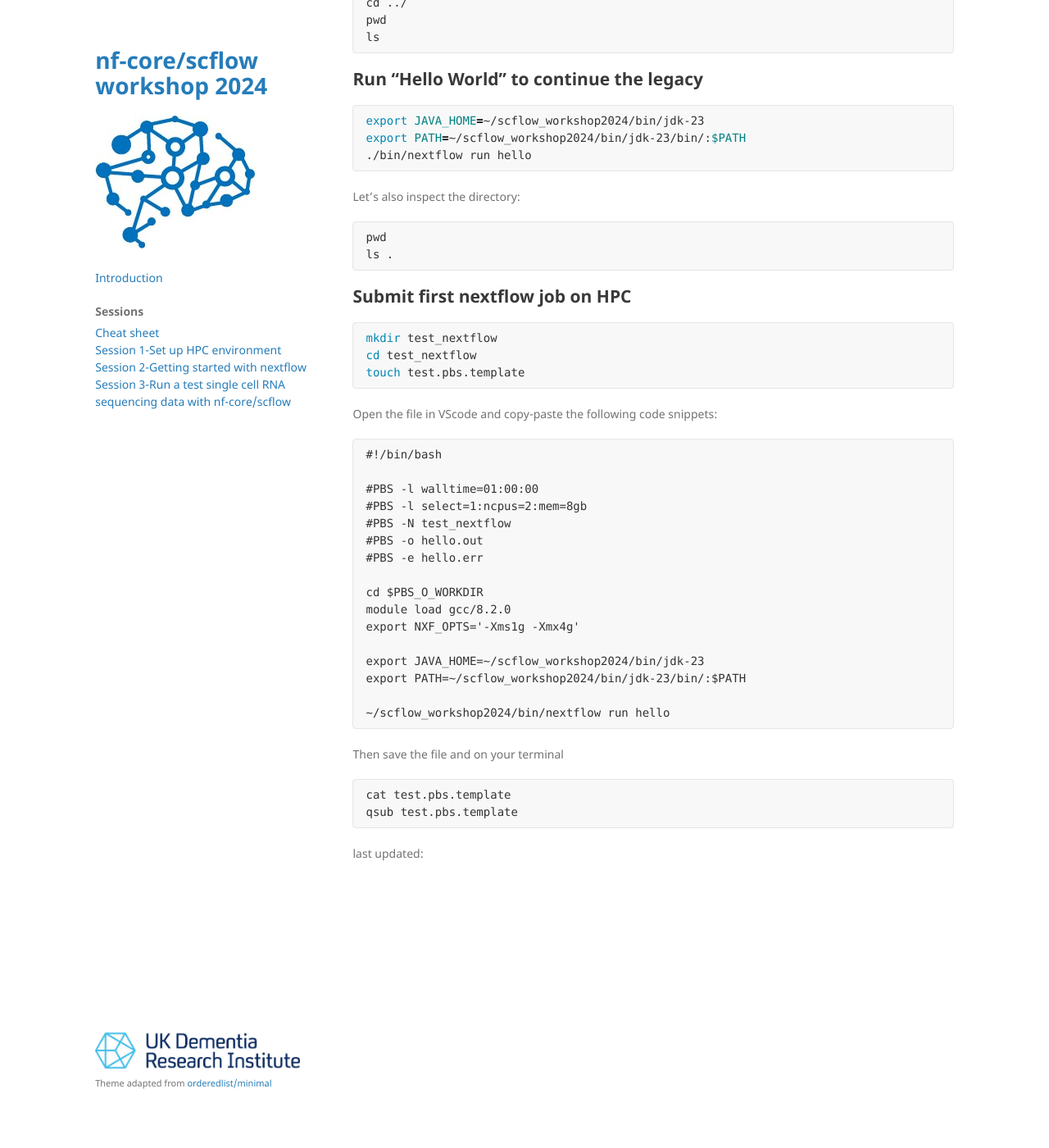
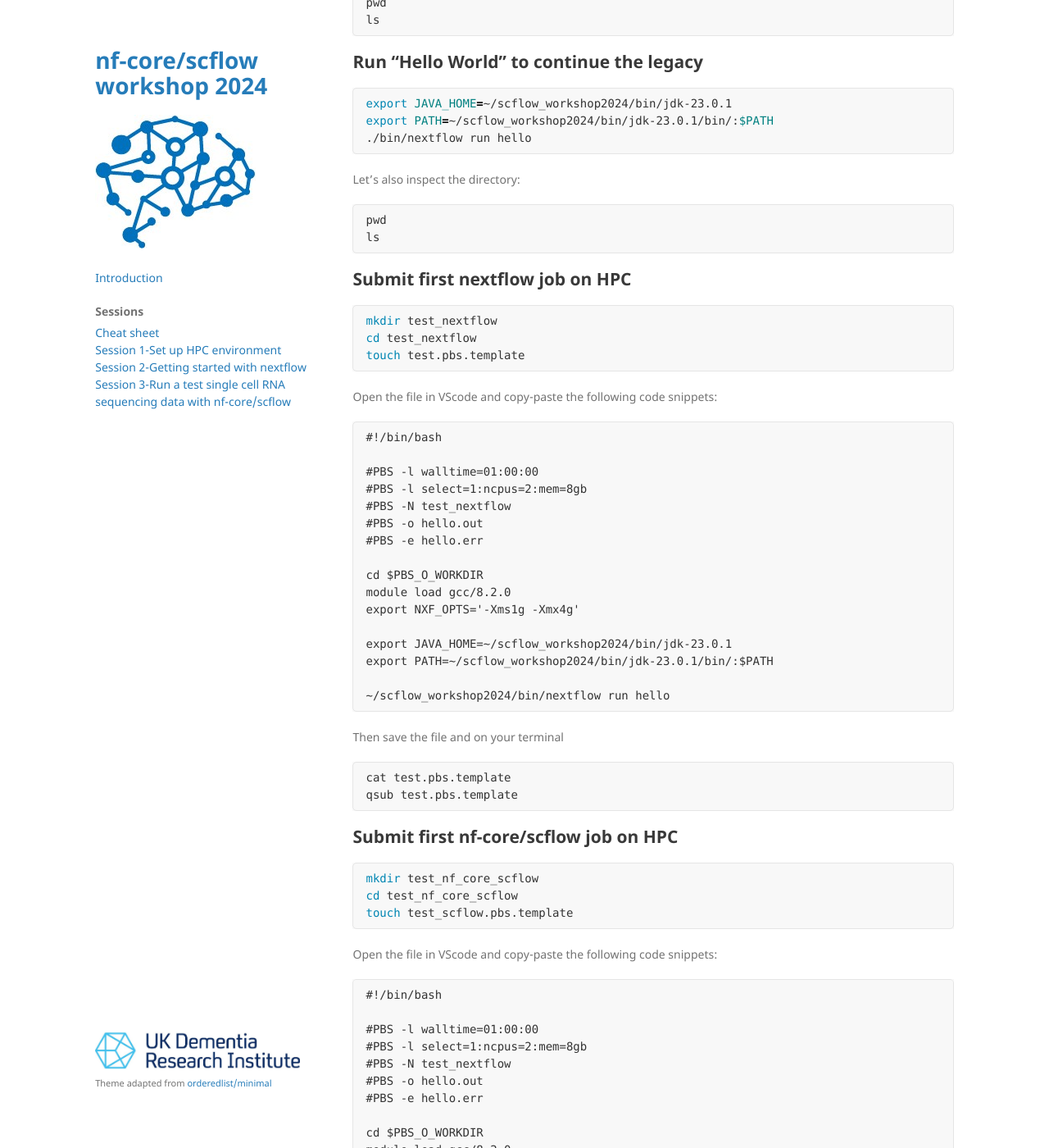
Before and after one commit to nfancy/scflow-workshop2024.github.io, a Jekyll site: the page built from docs/pages/main/session-2.md, in a window 1280 px wide and 1400 px high, scrolled down 822 px. Shown: the whole window at 82% size. Built offline with Jekyll 4.4.1, drawn with Linux system fonts in a browser that asks for light colours; the repository's description, which GitHub fills in, is left out; some of the changed text lies outside the part shown.

Commit message:
update session 2

````diff
--- a/docs/pages/main/session-2.md
+++ b/docs/pages/main/session-2.md
@@ -52,8 +51,8 @@ ls
 ## Run "Hello World" to continue the legacy
 
 ```bash
-export JAVA_HOME=~/scflow_workshop2024/bin/jdk-23
-export PATH=~/scflow_workshop2024/bin/jdk-23/bin/:$PATH
+export JAVA_HOME=~/scflow_workshop2024/bin/jdk-23.0.1
+export PATH=~/scflow_workshop2024/bin/jdk-23.0.1/bin/:$PATH
 ./bin/nextflow run hello
 ```
 
@@ -61,7 +60,7 @@ Let's also inspect the directory:
 
 ```
 pwd
-ls .
+ls
 ```
 
 ## Submit first nextflow job on HPC
@@ -87,8 +86,8 @@ cd $PBS_O_WORKDIR
 module load gcc/8.2.0
 export NXF_OPTS='-Xms1g -Xmx4g'
 
-export JAVA_HOME=~/scflow_workshop2024/bin/jdk-23
-export PATH=~/scflow_workshop2024/bin/jdk-23/bin/:$PATH
+export JAVA_HOME=~/scflow_workshop2024/bin/jdk-23.0.1
+export PATH=~/scflow_workshop2024/bin/jdk-23.0.1/bin/:$PATH
 
 ~/scflow_workshop2024/bin/nextflow run hello
 ```
@@ -99,3 +98,41 @@ Then save the file and on your terminal
 cat test.pbs.template
 qsub test.pbs.template
 ```
+
+## Submit first nf-core/scflow job on HPC
+
+```bash
+mkdir test_nf_core_scflow
+cd test_nf_core_scflow
+touch test_scflow.pbs.template
+```
+
+Open the file in VScode and copy-paste the following code snippets:
+
+```
+#!/bin/bash
+
+#PBS -l walltime=01:00:00
+#PBS -l select=1:ncpus=2:mem=8gb
+#PBS -N test_nextflow
+#PBS -o hello.out
+#PBS -e hello.err
+
+cd $PBS_O_WORKDIR
+module load gcc/8.2.0
+export NXF_OPTS='-Xms1g -Xmx4g'
+
+export JAVA_HOME=~/scflow_workshop2024/bin/jdk-23.0.1
+export PATH=~/scflow_workshop2024/bin/jdk-23.0.1/bin/:$PATH
+
+mkdir -p /rds/general/ephemeral/user/$USER/ephemeral/tmp/
+
+~/scflow_workshop2024/bin/nextflow run combiz/nf-core-scflow -r dev-nf -profile test,singularity,imperial
+```
+
+Then save the file and on your terminal
+
+```
+cat test_scflow.pbs.template
+qsub test_scflow.pbs.template
+```
````
Also changed, not shown: other parts of docs/pages/main/session-2.md (+3 -4 lines), 2 other files.
